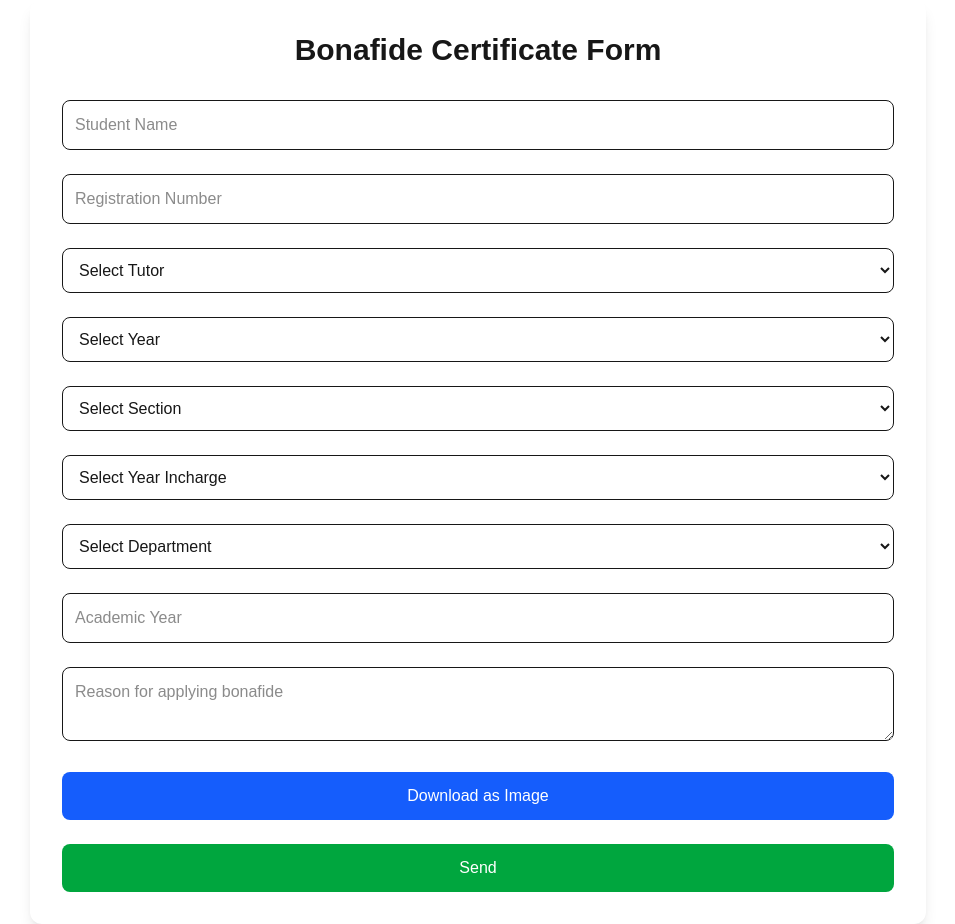
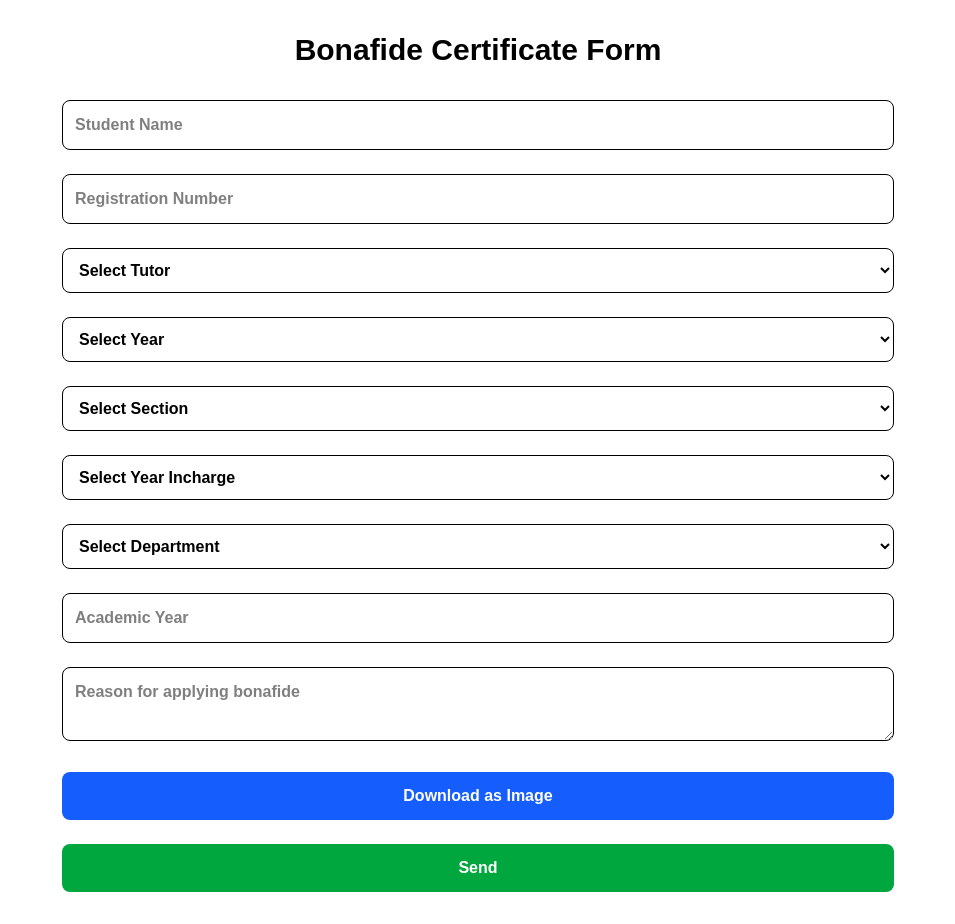
Before and after one commit to AntonySteve/Bonafide-Certificate-System, a Next.js app: page /student in a window 1280 px wide. Shown: the whole page, without its empty margins (162-1117 px from the left). Built offline with nearby package versions, Linux system fonts and the light colour scheme.

Commit message:
CSS change

```diff
--- a/src/app/login/page.jsx
+++ b/src/app/login/page.jsx
@@ -53,7 +53,7 @@ export default function Login() {
   };
 
   return (
-    <div className="flex justify-center items-center h-screen bg-gray-100">
+    <div className="flex justify-center items-center h-screen bg-gray-100 text-black">
       <form className="bg-white p-8 rounded-2xl shadow-lg max-w-sm w-full">
         {/* Logo */}
         <div className="flex justify-center mb-6">
@@ -70,7 +70,7 @@ export default function Login() {
             placeholder="Enter your email"
             value={data.email}
             onChange={handleChange}
-            className="w-full p-2 border rounded"
+            className="w-full p-2 border rounded placeholder-gray"
           />
         </div>
 
@@ -84,7 +84,7 @@ export default function Login() {
             placeholder="Enter your password"
             value={data.password}
             onChange={handleChange}
-            className="w-full p-2 border rounded"
+            className="w-full p-2 border rounded placeholder-gray"
           />
         </div>
 
--- a/src/app/sign-up/page.jsx
+++ b/src/app/sign-up/page.jsx
@@ -55,7 +55,7 @@ export default function SignUp() {
   };
 
   return (
-    <div className="flex justify-center items-center h-screen bg-gray-100">
+    <div className="flex justify-center items-center h-screen bg-gray-100 text-black">
       <form className="bg-white p-8 rounded-2xl shadow-lg max-w-sm w-full" onSubmit={handleSignUp}>
         {/* Logo */}
         <div className="flex justify-center mb-6">
@@ -70,7 +70,7 @@ export default function SignUp() {
             placeholder="Enter your username"
             value={data.username}
             onChange={handleChange}
-            className="w-full p-2 border rounded"
+            className="w-full p-2 border rounded placeholder-gray"
           />
         </div>
 
@@ -85,7 +85,7 @@ export default function SignUp() {
             placeholder="Enter your email"
             value={data.email}
             onChange={handleChange}
-            className="w-full p-2 border rounded"
+            className="w-full p-2 border rounded placeholder-gray"
           />
         </div>
 
@@ -99,7 +99,7 @@ export default function SignUp() {
             placeholder="Enter your password"
             value={data.password}
             onChange={handleChange}
-            className="w-full p-2 border rounded"
+            className="w-full p-2 border rounded placholder-gray"
           />
         </div>
 
--- a/src/app/student/page.jsx
+++ b/src/app/student/page.jsx
@@ -40,6 +40,7 @@ const BonafideForm = () => {
 
   This Certificate is issued to him for applying to the ${formData.reason}.
 
+
                                                                HOD-CSE`;
   };
 
@@ -74,10 +75,10 @@ const BonafideForm = () => {
   }
 
   return (
-    <div className="max-w-4xl mx-auto p-8 bg-white shadow-lg rounded-xl color-black">
-      <h2 className="text-3xl font-bold mb-8 text-center">Bonafide Certificate Form</h2>
+    <div className="max-w-4xl mx-auto p-8 bg-white rounded-xl color-black text-black ">
+      <h2 className="text-3xl font-bold color-black mb-8 text-center ">Bonafide Certificate Form</h2>
 
-      <form onSubmit={(e) => e.preventDefault()} className="space-y-6">
+      <form onSubmit={(e) => e.preventDefault()} className="space-y-6 font-black">
         <input
           name="studentName"
           placeholder="Student Name"
```
